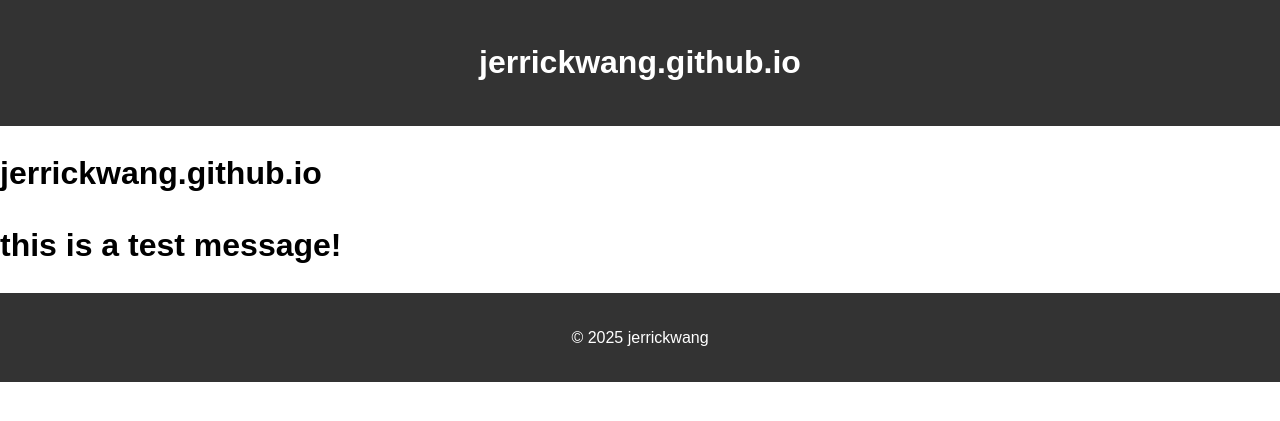
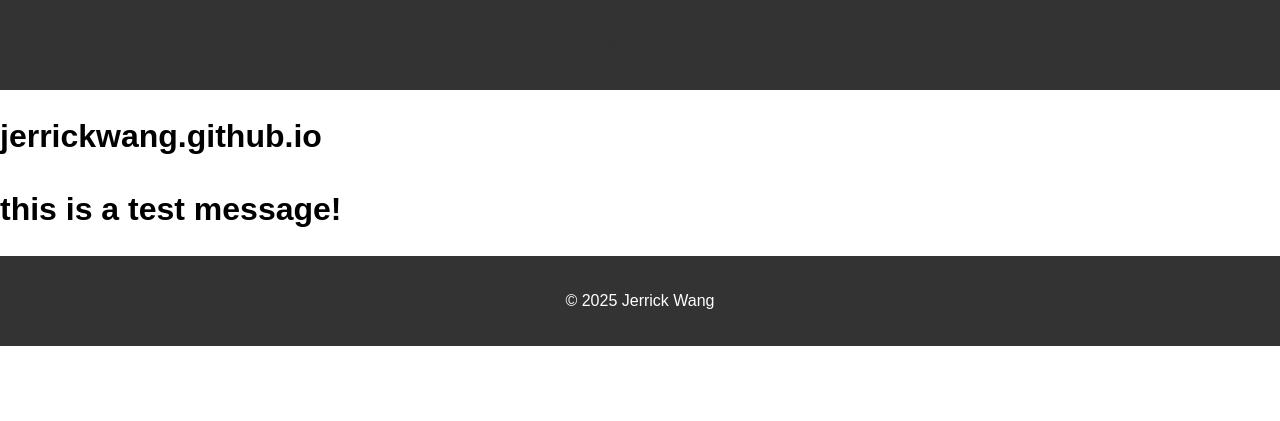
Before and after one commit to jerrickwang/jerrickwang.github.io, a Jekyll site: the page built from index.md, in a window 1280 px wide. Shown: the top 421 px of the page. Built offline with Jekyll 4.4.1, drawn with Linux system fonts in a browser that asks for light colours; our own code applies the rules of GitHub Pages for plain Markdown files.

Commit message:
Update default.html

```diff
--- a/_layouts/default.html
+++ b/_layouts/default.html
@@ -8,13 +8,18 @@
 </head>
 <body>
   <header>
-    <h1>{{ site.title }}</h1>
+    <nav>
+      <ul>
+        <li><a href="{{ '/' | relative_url }}">Home</a></li>
+        <li><a href="{{ '/about/' | relative_url }}">About</a></li>
+      </ul>
+    </nav>
   </header>
   <main>
     {{ content }}
   </main>
   <footer>
-    <p>© 2025 jerrickwang</p>
+    <p>© 2025 Jerrick Wang</p>
   </footer>
 </body>
 </html>
```
